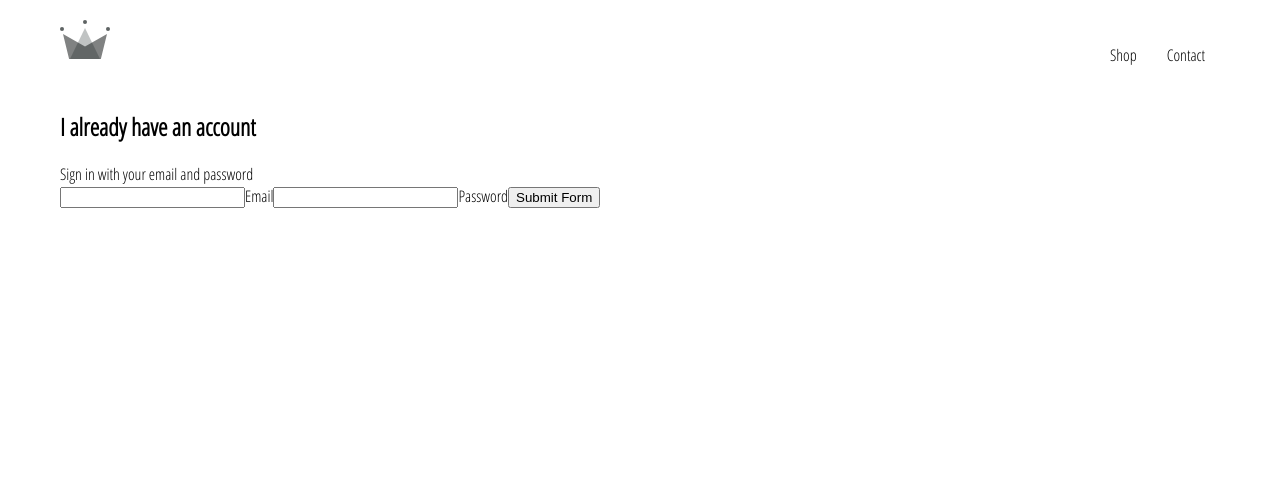
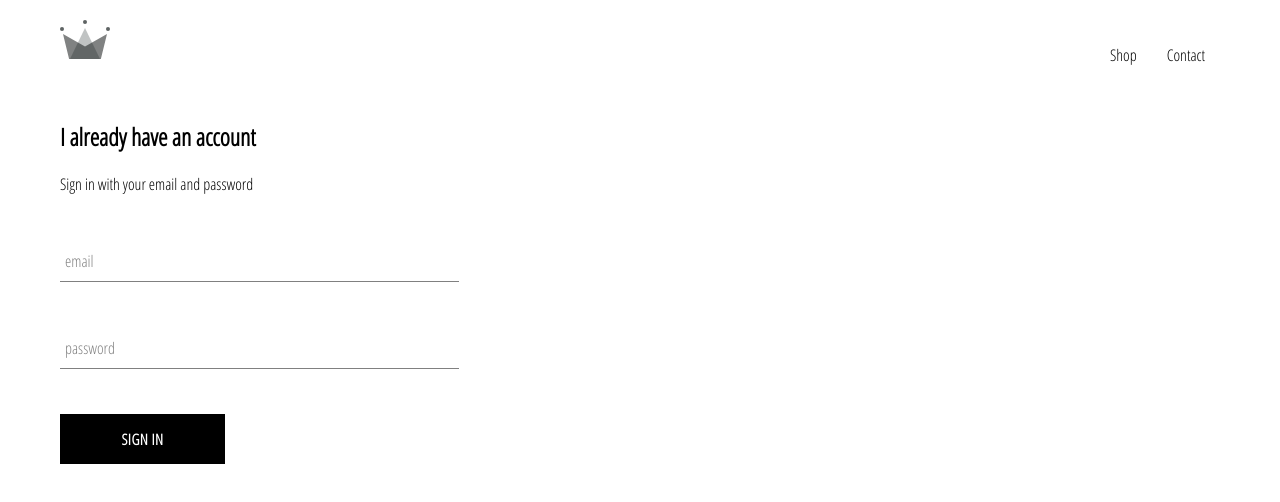
Before and after one commit to jaafarammar2021/clothing, a React (Create React App) app: page /signin in a window 1280 px wide. Shown: the top 502 px of the page. Built offline with nearby package versions, Linux system fonts and the light colour scheme.

Commit message:
Finishing Sign in componenet with styling

```diff
--- /dev/null
+++ b/src/components/custom-button/custom-button.js
@@ -0,0 +1,9 @@
+import React from "react";
+import "./custom-button.scss";
+
+const CustomButton = ({ children, ...otherProps }) => (
+  <button className="custom-button" {...otherProps}>
+    {children}
+  </button>
+);
+export default CustomButton;
--- /dev/null
+++ b/src/components/custom-button/custom-button.scss
@@ -0,0 +1,22 @@
+.custom-button {
+  min-width: 165px;
+  width: auto;
+  height: 50px;
+  letter-spacing: 0.5px;
+  line-height: 50px;
+  padding: 0 35px 0 35px;
+  font-size: 15px;
+  background-color: black;
+  color: white;
+  text-transform: uppercase;
+  font-family: "Open Sans Condensed";
+  font-weight: bolder;
+  border: none;
+  cursor: pointer;
+
+  &:hover {
+    background-color: white;
+    color: black;
+    border: 1px solid black;
+  }
+}
--- /dev/null
+++ b/src/components/form-input/form-input.js
@@ -0,0 +1,16 @@
+import React from "react";
+import "./form-input.scss";
+
+const FormInput = ({ handleChange, label, ...otherProps }) => (
+  <div className="group">
+    <input className="form-input" onChange={handleChange} {...otherProps} />
+    {label ? (
+      <label
+        className={`${otherProps.value.length ? "shrink" : ""}form-input-label`}
+      >
+        {label}
+      </label>
+    ) : null}
+  </div>
+);
+export default FormInput;
--- /dev/null
+++ b/src/components/form-input/form-input.scss
@@ -0,0 +1,54 @@
+$sub-color: grey;
+$main-color: black;
+
+@mixin shrinkLabel {
+  top: -14px;
+  font-size: 12px;
+  color: $main-color;
+}
+
+.group {
+  position: relative;
+  margin: 45px 0;
+
+  .form-input {
+    background: none;
+    background-color: white;
+    color: $sub-color;
+    font-size: 18px;
+    padding: 10px 10px 10px 5px;
+    display: block;
+    width: 100%;
+    border: none;
+    border-radius: 0;
+    border-bottom: 1px solid $sub-color;
+    margin: 25px 0;
+
+    &:focus {
+      outline: none;
+    }
+
+    &:focus ~ .form-input-label {
+      @include shrinkLabel();
+    }
+  }
+
+  input[type="password"] {
+    letter-spacing: 0.3em;
+  }
+
+  .form-input-label {
+    color: $sub-color;
+    font-size: 16px;
+    font-weight: normal;
+    position: absolute;
+    pointer-events: none;
+    left: 5px;
+    top: 10px;
+    transition: 300ms ease all;
+
+    &.shrink {
+      @include shrinkLabel();
+    }
+  }
+}
--- a/src/components/signin/signin.js
+++ b/src/components/signin/signin.js
@@ -1,4 +1,7 @@
 import React from "react";
+import FormInput from "../form-input/form-input";
+import "./signin.scss";
+import CustomButton from "../custom-button/custom-button";
 
 class SignIn extends React.Component {
   constructor(props) {
@@ -23,23 +26,25 @@
         <h2>I already have an account</h2>
         <span>Sign in with your email and password </span>
         <form onSubmit={this.handleSubmit}>
-          <input
+          <FormInput
             name="email"
             type="email"
             value={this.state.email}
             required
-            onChange={this.handleChange}
-          ></input>
-          <label>Email</label>
-          <input
+            handleChange={this.handleChange}
+            label="email"
+          ></FormInput>
+
+          <FormInput
             name="password"
             type="password"
             value={this.state.password}
             required
-            onChange={this.handleChange}
-          ></input>
-          <label>Password</label>
-          <input type="submit" value="Submit Form" />
+            handleChange={this.handleChange}
+            label="password"
+          ></FormInput>
+
+          <CustomButton type="submit">Sign In</CustomButton>
         </form>
       </div>
     );
--- a/src/components/signin/signin.scss
+++ b/src/components/signin/signin.scss
@@ -0,0 +1,8 @@
+.sign-in {
+  width: 30vw;
+  display: flex;
+  flex-direction: column;
+}
+.title {
+  margin: 10px 0;
+}
```
